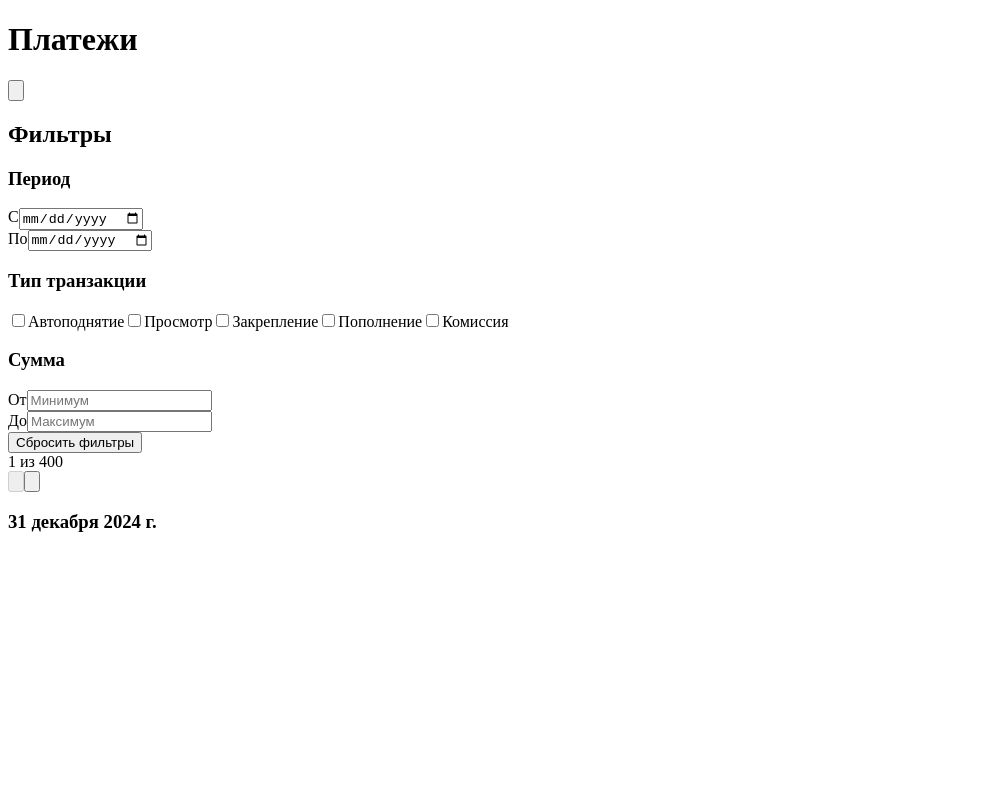
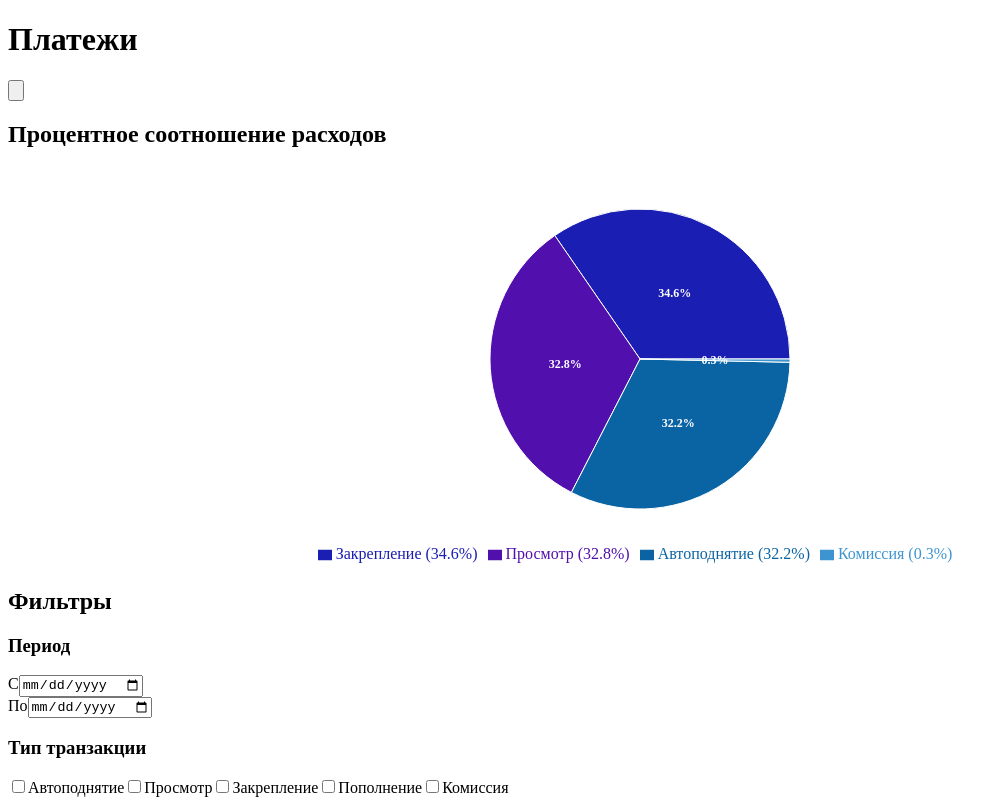
Before and after one commit to zetlock17/farpost_test_hard_2025, a React (Create React App) app: page / in a window 1280 px wide. Shown: the top 800 px of the page, without its empty margins (0-1007 px from the left). Built offline with nearby package versions, Linux system fonts and the light colour scheme.

Commit message:
add graph without routs

```diff
--- a/package.json
+++ b/package.json
@@ -11,7 +11,8 @@
     "dependencies": {
         "react": "^18.2.0",
         "react-dom": "^18.2.0",
-        "react-scripts": "^5.0.1"
+        "react-scripts": "^5.0.1",
+        "recharts": "^2.15.1"
     },
     "devDependencies": {
         "autoprefixer": "^10.4.14",
--- a/src/components/Transactions.jsx
+++ b/src/components/Transactions.jsx
@@ -2,6 +2,7 @@ import React, { useState, useEffect } from 'react';
 import Filters from "./Filters";
 import TransactionsList from "./TransactionsList";
 import transactionsData from '../data/transactions.json';
+import TransactionsChart from './TransactionsChart';
 
 function Transactions() {
     const [transactions, setTransactions] = useState([]);
@@ -38,6 +39,7 @@ function Transactions() {
                 </div>
             ) : (
                 <>
+                    <TransactionsChart transactions={transactions} />
                     <Filters
                         transactions={transactions}
                         onFilterChange={handleFilterChange}
--- /dev/null
+++ b/src/components/TransactionsChart.jsx
@@ -0,0 +1,97 @@
+import React, { useMemo } from 'react';
+import { PieChart, Pie, Cell, Tooltip, ResponsiveContainer, Legend } from 'recharts';
+import { getTypeLabel } from '../utils/getTypeLabel';
+
+const COLORS = ['#1A1EB2', '#510FAD', '#0A64A4', '#3E94D1'];
+
+const CustomTooltip = ({ active, payload }) => {
+  if (active && payload && payload.length) {
+    return (
+      <div className="bg-white p-2 border border-gray-200 rounded shadow-md text-gray-700 dark:text-gray-300 dark:bg-gray-700">
+        <p className="font-medium">{payload[0].name}</p>
+        <p className="text-sm">{`Сумма: ${payload[0].value.toFixed(2)} ₽`}</p>
+        <p className="text-sm">{`${payload[0].payload.percentage}%`}</p>
+      </div>
+    );
+  }
+  return null;
+};
+
+const RADIAN = Math.PI / 180;
+const renderCustomizedLabel = ({ cx, cy, midAngle, innerRadius, outerRadius, percent }) => {
+  const radius = innerRadius + (outerRadius - innerRadius) * 0.5;
+  const x = cx + radius * Math.cos(-midAngle * RADIAN);
+  const y = cy + radius * Math.sin(-midAngle * RADIAN);
+
+  return (
+    <text
+      x={x}
+      y={y}
+      fill="white"
+      textAnchor="middle"
+      dominantBaseline="central"
+      fontSize={12}
+      fontWeight="bold"
+    >
+      {`${(percent * 100).toFixed(1)}%`}
+    </text>
+  );
+};
+
+const TransactionsChart = ({ transactions }) => {
+  const chartData = useMemo(() => {
+    const expenses = transactions.filter(t => t.sum < 0);
+    console.log(expenses);
+
+    const categoryTotals = expenses.reduce((acc, transaction) => {
+      const category = getTypeLabel(transaction.transactionType);
+      if (!acc[category]) {
+        acc[category] = 0;
+      }
+      acc[category] += Math.abs(transaction.sum);
+      return acc;
+    }, {});
+
+    const totalExpenses = Object.values(categoryTotals).reduce((sum, value) => sum + value, 0);
+
+    const data = Object.entries(categoryTotals).map(([name, value]) => ({
+      name,
+      value,
+      percentage: ((value / totalExpenses) * 100).toFixed(1)
+    }));
+
+    return data.sort((a, b) => b.value - a.value);
+  }, [transactions]);
+
+  if (chartData.length === 0) {
+    return <div className="text-center py-4">Нет данных о расходах</div>;
+  }
+
+  return (
+    <div>
+      <h2 className="text-lg font-medium text-center">Процентное соотношение расходов</h2>
+      <ResponsiveContainer width="100%" height={400}>
+        <PieChart>
+          <Pie
+            data={chartData}
+            cx="50%"
+            cy="50%"
+            labelLine={false}
+            label={renderCustomizedLabel}
+            outerRadius={150}
+            fill="#8884d8"
+            dataKey="value"
+          >
+            {chartData.map((entry, index) => (
+              <Cell key={`cell-${index}`} fill={COLORS[index % COLORS.length]} />
+            ))}
+          </Pie>
+          <Tooltip content={<CustomTooltip />} />
+          <Legend formatter={(value) => `${value} (${chartData.find(item => item.name === value).percentage}%)`} />
+        </PieChart>
+      </ResponsiveContainer>
+    </div>
+  );
+};
+
+export default TransactionsChart;
```
Also changed, not shown: 2 other files (tests, documents, lock files or other folders).
